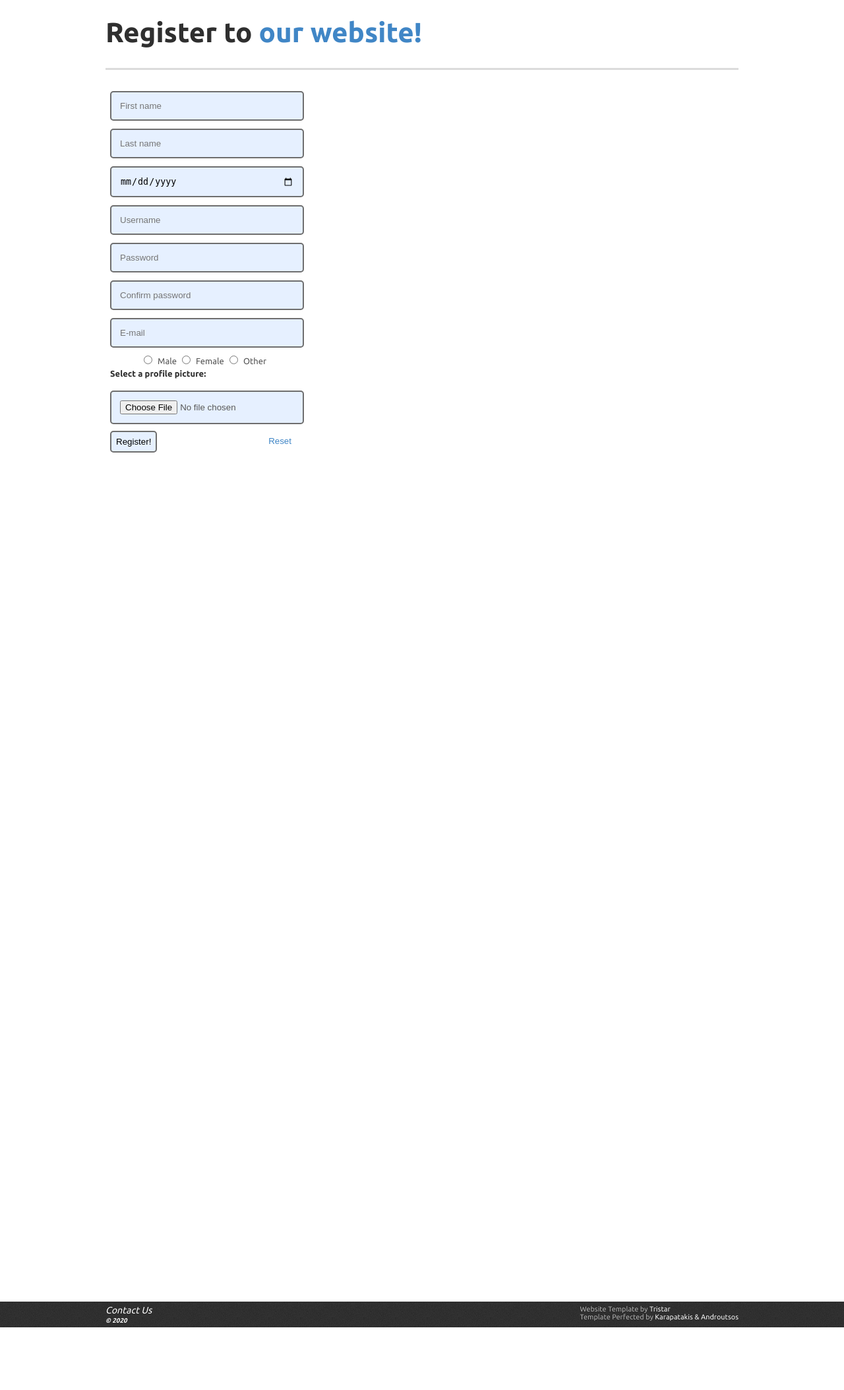
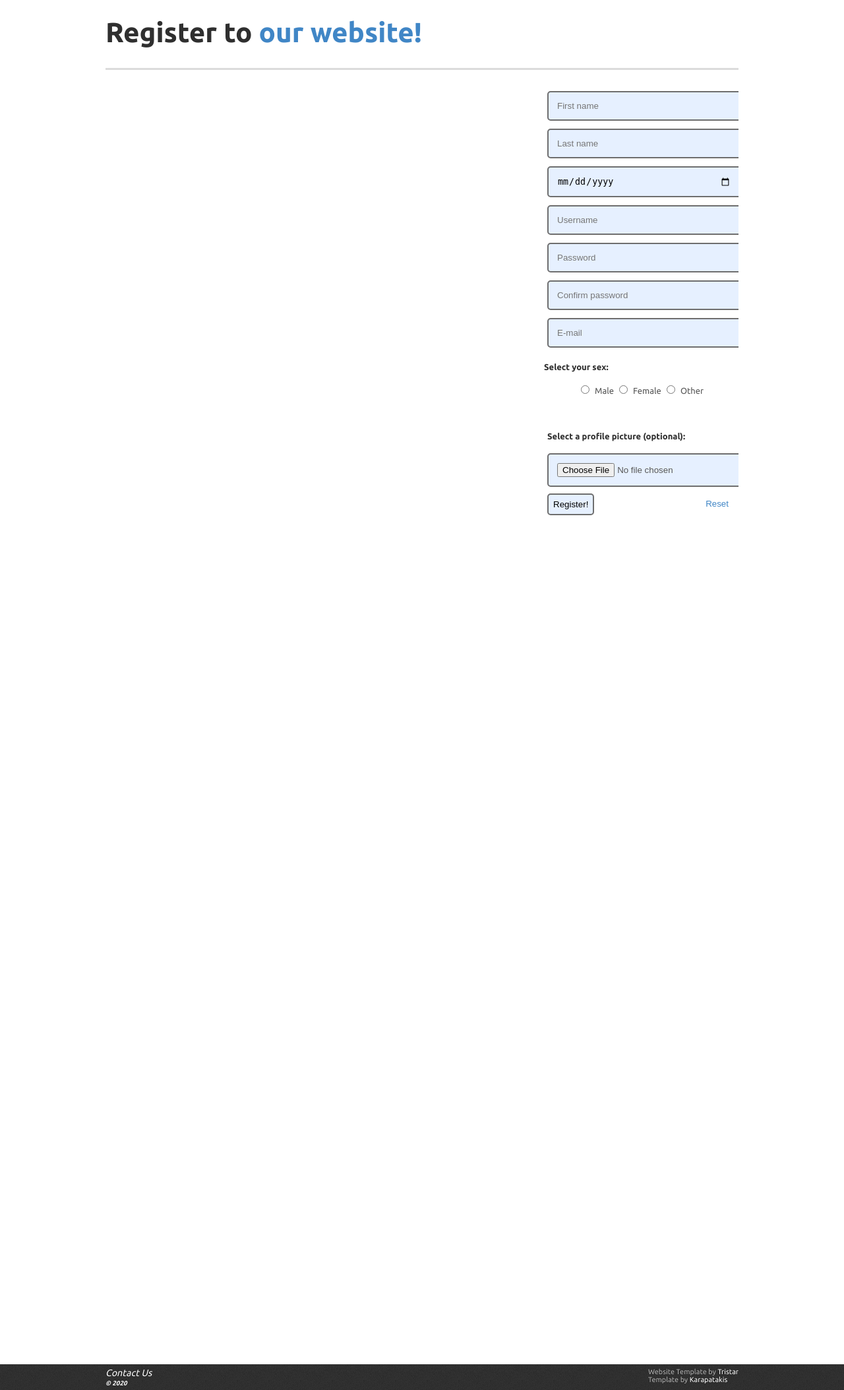
Before and after one commit to karapatakis/PicPoc, a PHP site: page /register_screen.php in a window 1280 px wide. Shown: the part 127-2234 px from the top of the page at 66% size. Before the commit the page ends 2139 px from the top, so only its background shows below. Run offline with PHP 8.4, Linux system fonts and the light colour scheme; some libraries are stand-ins or nearby versions.

Commit message:
fixed warnings

```diff
--- a/source code/account_settings.php
+++ b/source code/account_settings.php
@@ -64,7 +64,7 @@ session_start();
 						<br>
 						<h5 class="white"><small>&copy; 2020</h5> </nav>
 					<p class="copyright"> Website Template by <a target="_blank" href="http://www.tristarwebdesign.co.uk/">Tristar</a>
-						<br> Template Perfected by <a>Karapatakis & Androutsos</a> </p>
+						<br> Template by <a>Karapatakis</a> </p>
 				</footer>
 			</div>
 			<!-- FOOTER END -->
--- a/source code/index.php
+++ b/source code/index.php
@@ -199,7 +199,7 @@ session_start();
         <p class="copyright">
           Website Template by
           <a target="_blank" href="http://www.tristarwebdesign.co.uk/">Tristar</a> <br>
-          Template Perfected by <a>Karapatakis & Androutsos</a>
+          Template by <a>Karapatakis</a>
         </p>
       </footer>
     </div>
--- a/source code/myprofile_screen.php
+++ b/source code/myprofile_screen.php
@@ -157,7 +157,7 @@ session_start();
         <p class="copyright">
           Website Template by
           <a target="_blank" href="http://www.tristarwebdesign.co.uk/">Tristar</a> <br>
-          Template Perfected by <a>Karapatakis & Androutsos</a>
+          Template by <a>Karapatakis</a>
         </p>
       </footer>
     </div>
--- a/source code/php handles/comment.php
+++ b/source code/php handles/comment.php
@@ -7,6 +7,7 @@ $who=$_POST['user_name'];
 $photo_id=$_POST['photo_id'];
 $time=date('h:i:s');
 
+ob_end_flush();
 if(!empty($text)){
     $sql="INSERT INTO comments(id, user_name, photo_id, comment, time) VALUES (NULL, '$who', '$photo_id', '$text', '$time')";
     $comment=mysqli_query($con, $sql);
@@ -16,5 +17,6 @@ if(!empty($text)){
 
 }
 
- header("location: ../index.php");
+header("location: ../index.php");
+ob_end_flush();
 ?>
--- a/source code/php handles/credential_check.php
+++ b/source code/php handles/credential_check.php
@@ -4,6 +4,7 @@
     $given_name="$_POST[username]";
     $given_pass="$_POST[password]";
 
+    ob_end_flush();
     //to login automaticaly after registration
     if(isset($_SESSION['username'])&&!empty($_SESSION['username'])){
         $given_name=$_SESSION['username'];
@@ -38,5 +39,5 @@
 
     mysqli_close($con);
     header ("location: ./index.php");
-
+    ob_end_flush();
 ?>
--- a/source code/php handles/database_info.php
+++ b/source code/php handles/database_info.php
@@ -6,7 +6,7 @@ $db_username = "root";
 // Place the password for the MySQL database here
 $db_pass = "";
 // Place the name for the MySQL database here
-$db_name = "pick_pock_db";
+$db_name = "pic_poc_db";
 
 // connection
 $con = mysqli_connect("$db_host" ,"$db_username", "$db_pass");
--- a/source code/php handles/deactivate.php
+++ b/source code/php handles/deactivate.php
@@ -1,6 +1,7 @@
 <?php
 session_start();
 
+    ob_end_flush();
     //get user row
     require("database_info.php");
     $sql_for_user="SELECT * FROM users WHERE id='$_SESSION[id]'";
@@ -55,4 +56,5 @@ session_start();
 
     require('logout.php');
     header("location: ../index.php");
+    ob_end_flush();
 ?>
--- a/source code/php handles/delete_photo.php
+++ b/source code/php handles/delete_photo.php
@@ -7,6 +7,7 @@ $id=$_POST['photo_id'];
 $result=mysqli_query($con, "SELECT * FROM gallery WHERE id=$id");
 $row=mysqli_fetch_array($result);
 
+ob_start();
 
 //delete local file
 $location='../'.$row['photo_path'].$row['photo_name'].$row['extention'];
@@ -45,5 +46,6 @@ if(!$result){
 }
 
 header("location: ../myprofile_screen.php");
+ob_end_flush();
 mysqli_close($con);
 ?>
--- a/source code/php handles/select_change.php
+++ b/source code/php handles/select_change.php
@@ -6,5 +6,5 @@ if(!empty($_POST)){
 
 $_SESSION['selected']=$_POST['s'];
 }
-header("location: ../account_settings.php")
+header("location: ../account_settings.php");
 ?>
--- a/source code/php handles/tag.php
+++ b/source code/php handles/tag.php
@@ -5,6 +5,7 @@ require("database_info.php");
 $value=$_POST['search'];
 $value=trim($value);
 // echo $value;
+ob_start();
 if(empty($value)){
     echo 'Nothing to search';
 }else{
@@ -17,4 +18,5 @@ if(empty($value)){
     // }
 }
 header("location: ../index.php");
+ob_end_flush();
 ?>
--- a/source code/php includes/html_register_form.php
+++ b/source code/php includes/html_register_form.php
@@ -3,7 +3,7 @@ echo '
 
 
 <form method="POST" name="registration_form" action="php handles/registration.php" enctype="multipart/form-data">
-<table>
+<table style="float: right;">
     <tr>
         <td><input required class="cred" minlength="2" maxlength="30" type="text" name="first_name" placeholder="First name" style=" width: 100%;"></td>
     </tr>
@@ -26,13 +26,18 @@ echo '
         <td><input required class="cred" minlength="5" maxlength="30" type="email" name="email" placeholder="E-mail" style=" width: 100%;"></td>
     </tr>
     <tr>
-        <td style="text-align:center;"><input required class="cred" type="radio" name="sex" value="male"> Male <input  class="cred" type="radio" name="sex" value="female"> Female <input  class="cred" type="radio" name="sex" value="other"> Other </td>
+        <td>
+            <h4 style="margin-top:15px;">Select your sex: </h4><br>
+        </td>
+    </tr>
+    <tr>
+        <td style="text-align:center; padding-bottom:50px"><input required class="cred" type="radio" name="sex" value="male"> Male <input  class="cred" type="radio" name="sex" value="female"> Female <input  class="cred" type="radio" name="sex" value="other"> Other </td>
     </tr>
     <tr>
         <td>
-            <h4 style="margin:0px 0px 0px 5px;">Select a profile picture: </h4><br>
+            <h4 style="margin:0px 0px 0px 5px;">Select a profile picture (optional): </h4><br>
             <input type="hidden" name="MAX_FILE_SIZE" value="41943040" />
-            <input class="cred" type="file" name="upfile" style="margin:0px 5px 5px5px; width: 100%;">
+            <input required class="cred" type="file" name="upfile" style="margin:0px 5px 5px5px; width: 100%;">
             <br>
             <input style="float: left; padding:7px;" type="submit" name="submit"  class="cred" value="Register!">
             <input style="float: right; border:none; background:none; margin:5px; color: #4086c6; padding:8px;" type="reset" name="reset" value="Reset">
--- a/source code/register_screen.php
+++ b/source code/register_screen.php
@@ -60,7 +60,7 @@ session_start();
         <p class="copyright">
           Website Template by
           <a target="_blank" href="http://www.tristarwebdesign.co.uk/">Tristar</a> <br>
-          Template Perfected by <a>Karapatakis & Androutsos</a>
+          Template by <a>Karapatakis</a>
         </p>
       </footer>
     </div>
```
Also changed, not shown: source code/php handles/like.php (+5 -2 lines), source code/php handles/registration.php (+5 -4 lines).
